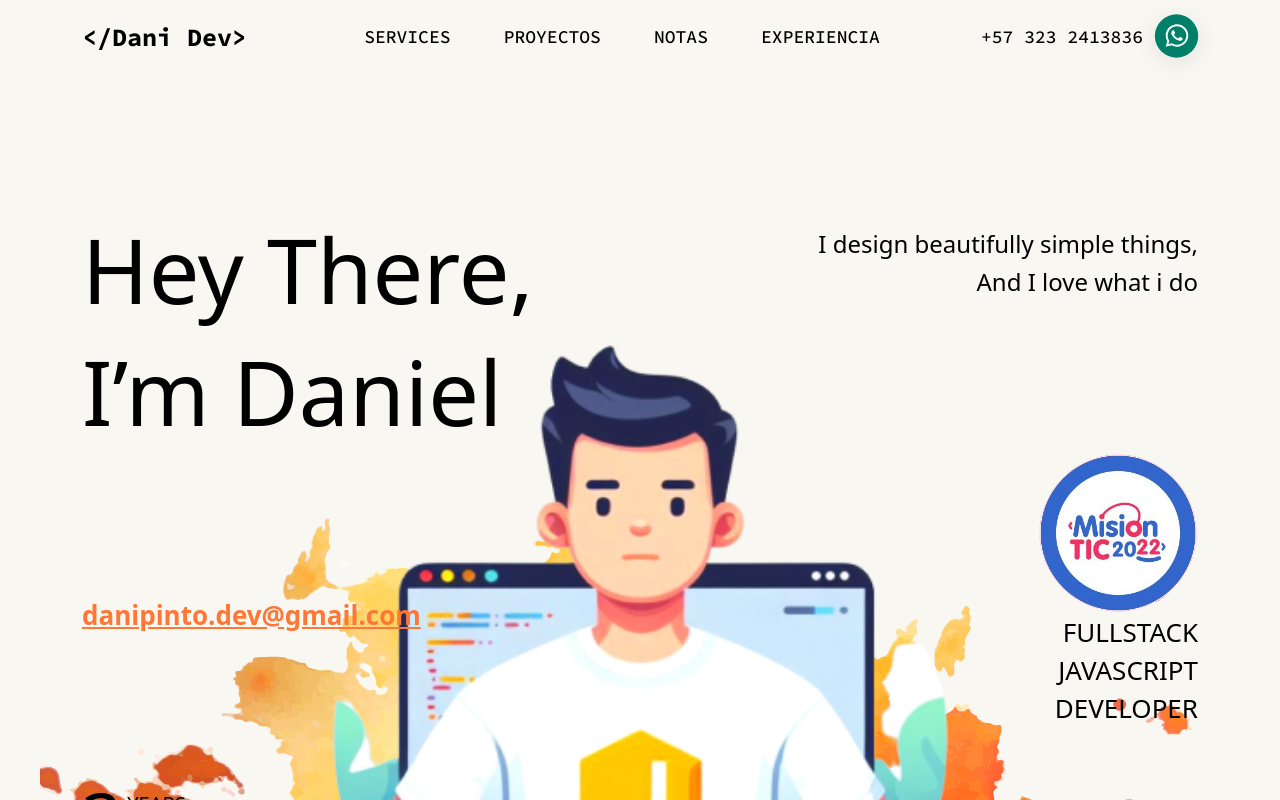
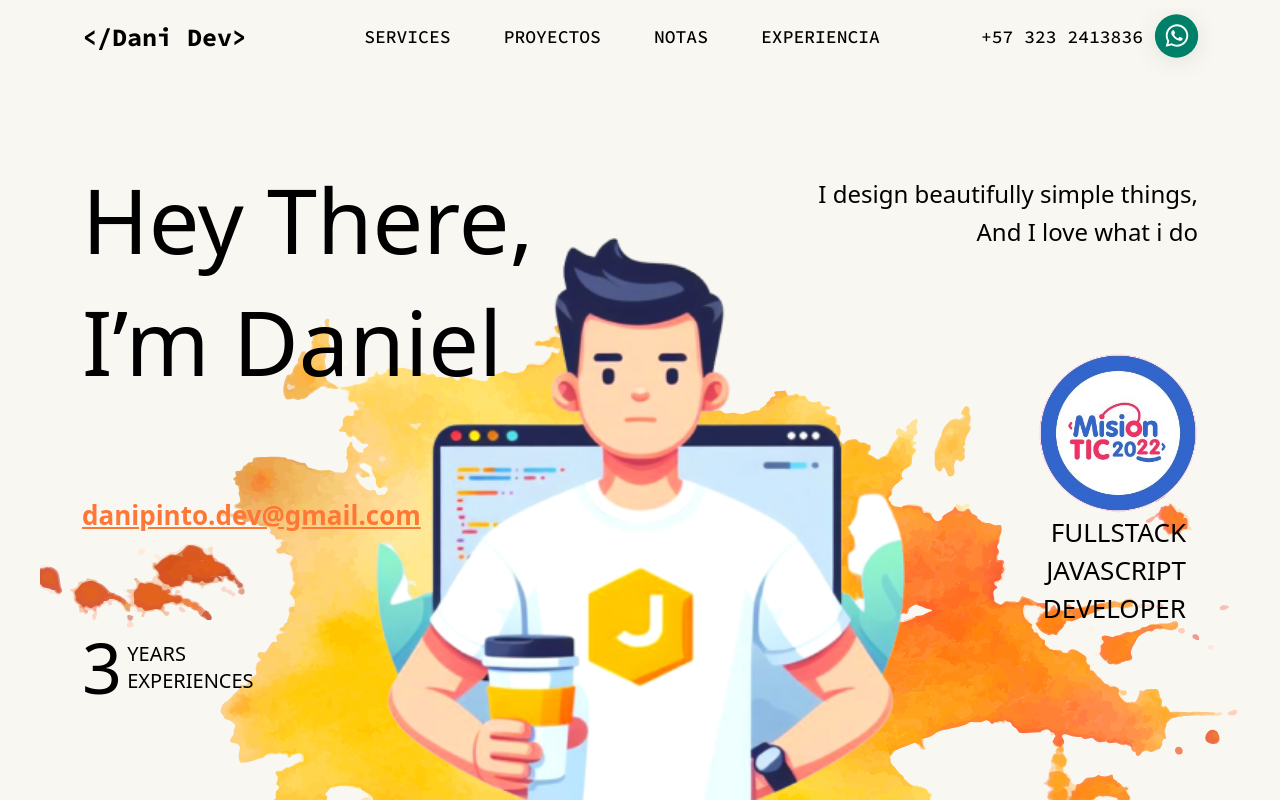
Before and after one commit to damapire/landing-portfolio, a Next.js app: page / in a window 1280 px wide. Shown: the top 800 px of the page. Built offline with nearby package versions, Linux system fonts and the light colour scheme.

Commit message:
modified responsive hero

```diff
--- a/styles/pages/home/_hero.scss
+++ b/styles/pages/home/_hero.scss
@@ -24,10 +24,10 @@
     }
 
     @include responsive($lg) {
-        height: calc(1000px - 73px);
+        height: calc(800px - 73px);
         margin-top: 73px;
         background: url(/assets/home/avatar-dev.png), url(/assets/home/hero-flame-lg.svg), linear-gradient(180deg, rgba(248, 247, 241, 1) 0%, rgba(248, 247, 241, 1) 100%);
-        background-size: 80vh, 1200px, 100%;
+        background-size: 550px, 1200px, 100%;
         background-position: center bottom;
         background-repeat: no-repeat;
     }
@@ -52,6 +52,11 @@
             line-height: 50px;
 
             @include responsive($lg) {
+                font-size: 70px;
+                line-height: normal;
+            }
+
+            @include responsive($xl) {
                 font-size: 90px;
                 line-height: normal;
             }
@@ -142,12 +147,12 @@
 
             @include responsive($md) {
                 color: #000;
-                margin: 0;
                 font-size: 20px;
                 font-style: normal;
                 font-weight: 400;
                 line-height: 28px;
                 text-transform: uppercase;
+
             }
 
             @include responsive($lg) {
```
